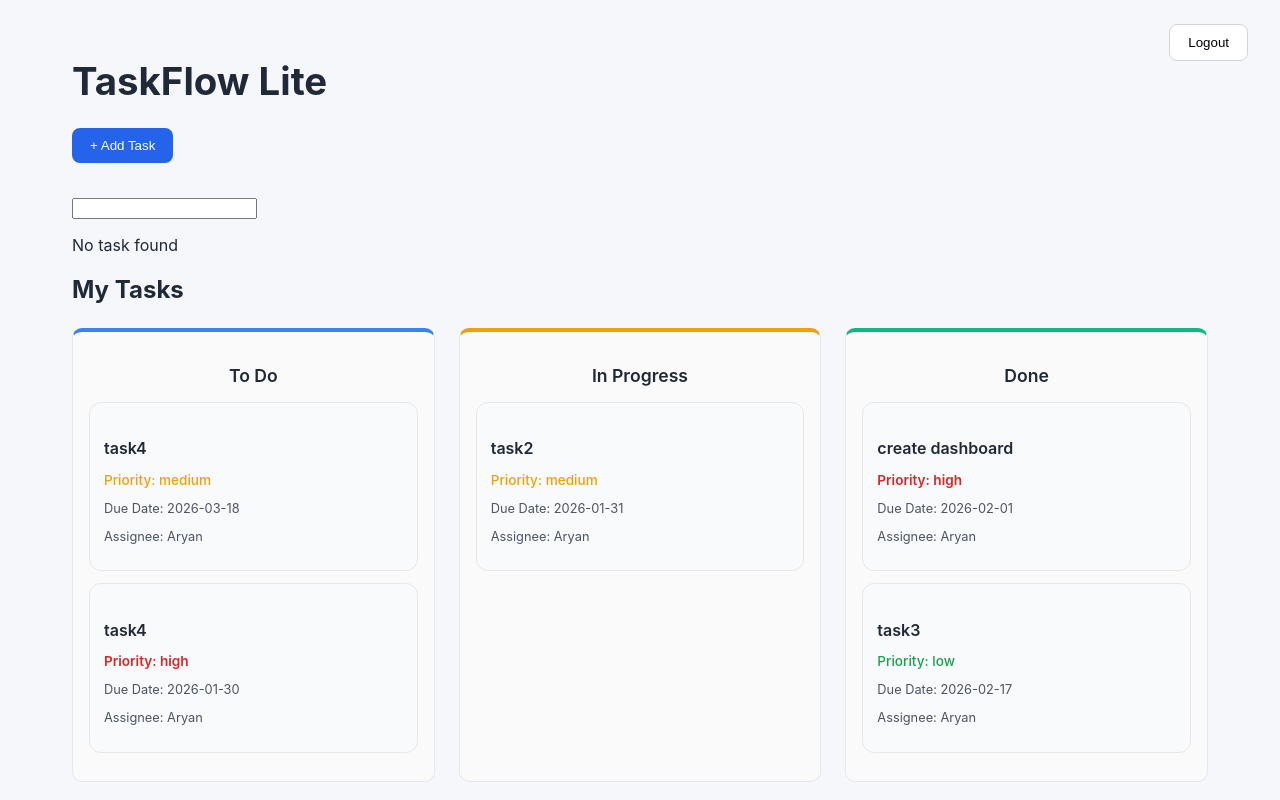
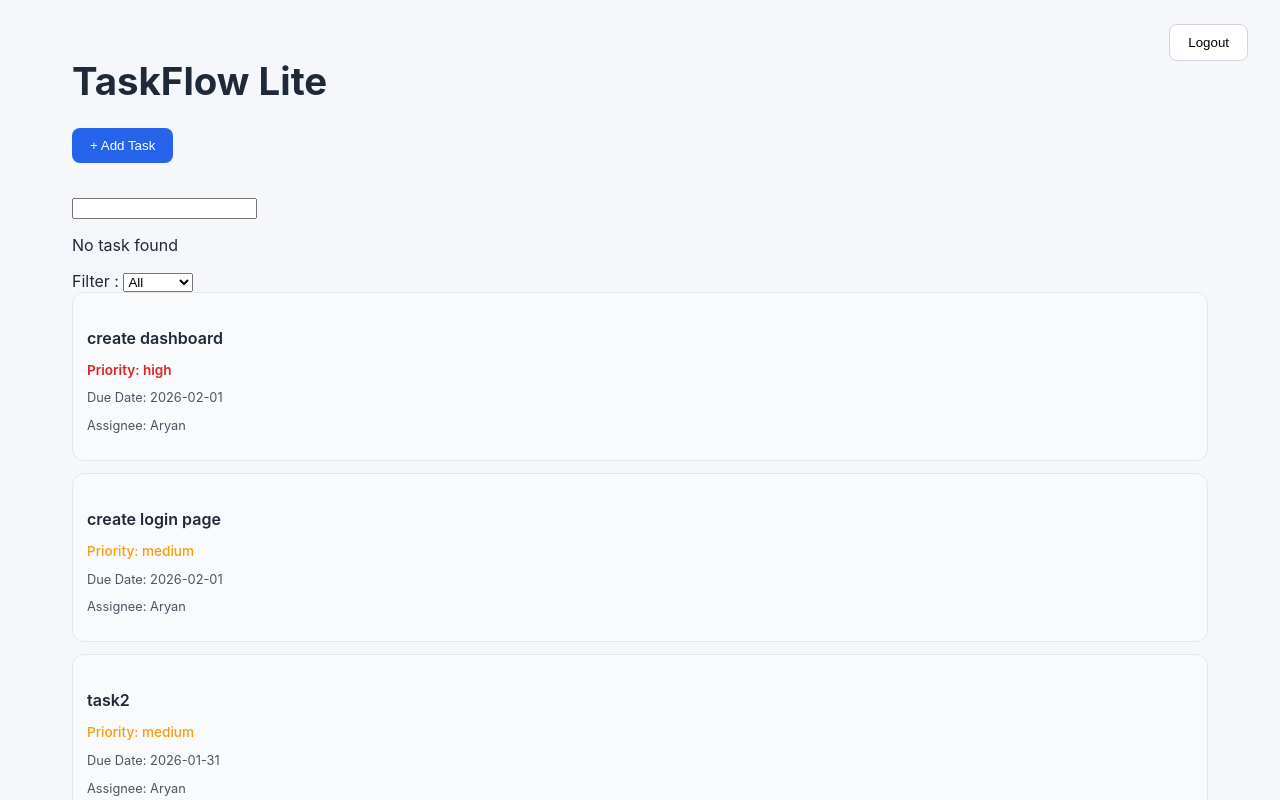
Before and after one commit to aryannP03/TASKFLOW_LITE, a React (Vite) app: page /dashboard in a window 1280 px wide. Both pictures are taken after typing "Sample", "Sample123" into the empty fields and a click on the input 640 px from the left and 312 px from the top of the page. Shown: the top 800 px of the page. Built offline with nearby package versions, Linux system fonts and the light colour scheme; data requests are answered from the project's data file.

Commit message:
add filter into tasks

```diff
--- a/db.json
+++ b/db.json
@@ -37,7 +37,7 @@
       "title": "task4",
       "priority": "medium",
       "dueDate": "2026-03-18",
-      "status": "todo",
+      "status": "progress",
       "assignee": "Aryan"
     },
     {
--- /dev/null
+++ b/src/components/Filter.jsx
@@ -0,0 +1,27 @@
+import React, { useState, useEffect } from 'react'
+import useTaskFilter from '../hooks/useTaskFilter'
+import TaskCard from '../features/tasks/TaskCard'
+
+function Filter({tasks}) {
+
+    const [priority, setPriority] = useState("")
+
+    const { filteredTask } = useTaskFilter(tasks, "" , priority)
+
+
+    return (
+        <div>
+            <label className="filter-task" >Filter : </label>
+                <select onChange= {(e) => setPriority(e.target.value)}>
+                    <option value="all">All</option>
+                    <option value="low">Low</option>
+                    <option value="medium">Medium</option>
+                    <option value="high">High</option>
+                </select>
+
+                {filteredTask.map(task => (<TaskCard key={task.id} task={task} />))}
+        </div>
+    )
+}
+
+export default Filter
--- a/src/components/Search.jsx
+++ b/src/components/Search.jsx
@@ -1,26 +1,15 @@
 import React, { useEffect, useState } from 'react'
 import useDebounce from '../hooks/useDebounce'
 import TaskCard from '../features/tasks/TaskCard'
+import useTaskFilter from '../hooks/useTaskFilter'
 
 function Searchtask( {tasks} ) {
 
     const [searchvalue, setSearchValue] = useState("")
     const debouncedValue = useDebounce(searchvalue, 1500)
-    const [selectedtask, setSelectedTask] =  useState(null)
 
-    useEffect(() => {
-        console.log("debounced value is", debouncedValue);
+    const { searchedTask } = useTaskFilter(tasks, debouncedValue, null)
 
-
-        const foundTask = tasks.find(task =>
-            task.title.toLowerCase().includes(debouncedValue.toLowerCase())
-        )
-
-        setSelectedTask(foundTask ? foundTask : null);
-        console.log("selected task is", selectedtask);
-
-
-    }, [debouncedValue])
 
 
 
@@ -29,7 +18,7 @@ function Searchtask( {tasks} ) {
             <input type="text" value={searchvalue}
                 onChange={(e) => setSearchValue(e.target.value)}  />
             <div>
-                {selectedtask ? (<TaskCard task={selectedtask} />) : ( <p>No task found</p>)}
+                {searchedTask ? (<TaskCard task={searchedTask} />) : ( <p>No task found</p>)}
             </div>
         </div>
 
--- a/src/features/dashboard/Dashboard.jsx
+++ b/src/features/dashboard/Dashboard.jsx
@@ -6,6 +6,7 @@ import TaskBoard from "../tasks/TaskBoard";
 import TaskPopup from "../../components/TaskPopup";
 import TaskForm from "../tasks/TaskForm";
 import Searchtask from "../../components/Search";
+import Filter from "../../components/Filter";
 
 
 function Dashboard() {
@@ -44,6 +45,8 @@ function Dashboard() {
 
         <div><Searchtask tasks={tasks}/></div>
 
+        <div ><Filter tasks={tasks}/></div>
+
         <div>
           <h2>My Tasks</h2>
 
--- /dev/null
+++ b/src/hooks/useTaskFilter.js
@@ -0,0 +1,35 @@
+import { useEffect, useState } from "react";
+
+function useTaskFilter(tasks, searchValue, priority) {
+  const [searchedTask, setSearchedTask] = useState(null);
+  const [filteredTask, setFilteredTasks] = useState([])
+
+  useEffect(() => {
+    if (!searchValue) {
+      setSearchedTask(null);
+      return;
+    }
+
+    const foundTask = tasks.find(task =>
+      task.title.toLowerCase().includes(searchValue.toLowerCase())
+    );
+
+    setSearchedTask(foundTask ? foundTask : null);
+  }, [tasks, searchValue]);
+
+  useEffect(() => {
+
+    if (!priority) {
+      setFilteredTasks(tasks);
+      return;
+    }
+
+    const result = tasks.filter(task => task.priority === priority);
+    setFilteredTasks(result);
+
+  }, [tasks, priority]);
+
+  return { searchedTask, filteredTask }
+}
+
+export default useTaskFilter;
```
Also changed, not shown: src/features/tasks/TaskColumn.jsx (line endings or trailing spaces).
